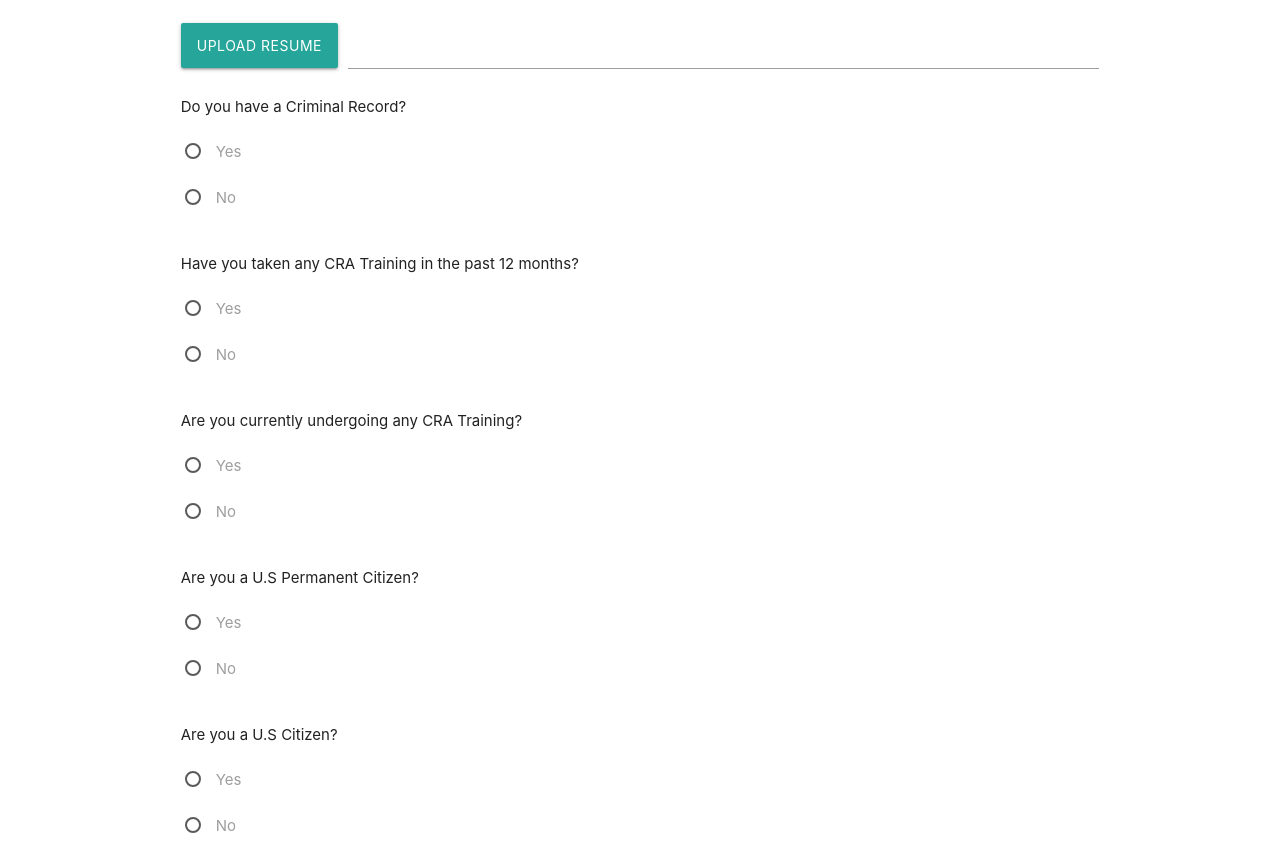
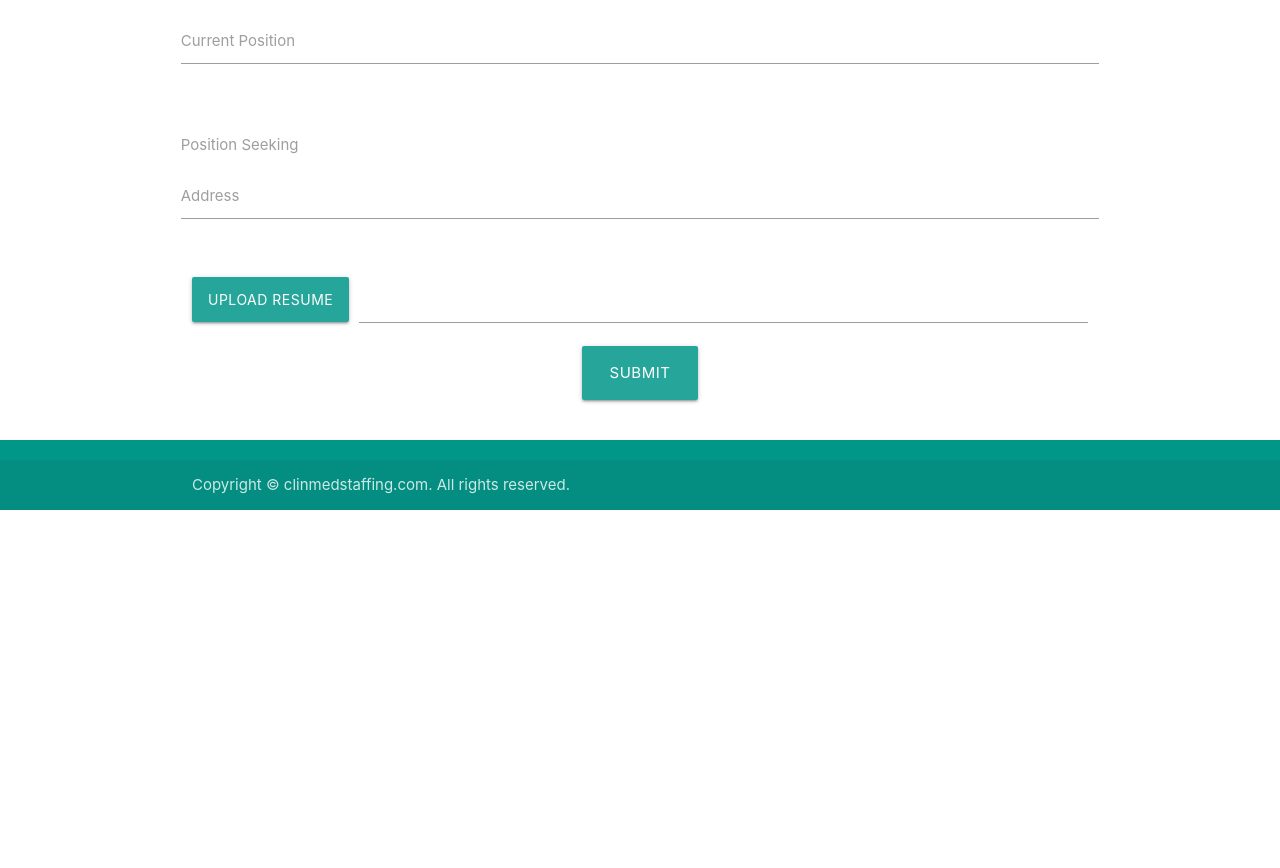
Before and after one commit to viclotana/bolaji52.github.io, a plain HTML site: page careers.html in a window 1280 px wide. Shown: the part 992-1860 px from the top of the page. After the commit the page ends 1502 px from the top, so only its background shows below. Drawn offline with nearby package versions, Linux system fonts and the light colour scheme.

Commit message:
last updates

```diff
--- a/careers.html
+++ b/careers.html
@@ -19,7 +19,7 @@
             <ul class="right hide-on-med-and-down">
               <li><a href="/index.html"><i class="teal-text material-icons left">home</i>Home</a></li>
               <li><a href="/index.html#about"><i class="teal-text material-icons left">group</i>About Us</a></li>
-              <li><a class="dropdown-trigger" href="/services.html" data-target="dropdown1"><i class="teal-text material-icons left">extension</i>Services</a></li>
+              <li><a class="dropdown-trigger1" href="/services.html" data-target="dropdown12"><i class="teal-text material-icons left">extension</i>Services</a></li>
               <li><a href="/index.html#contact"><i class="teal-text material-icons left">phone_iphone</i>Contact Us</a></li>
             </ul>
           </div>
@@ -84,6 +84,11 @@
                   <input id="email" type="email" class="validate">
                   <label for="email">Email</label>
                 </div>
+                <div class="row">
+                  <div class="input-field col s12">
+                    <input id="phone" type="tel" class="validate">
+                    <label for="phone">Phone</label>
+                  </div>
               </div>
                 <div class="row">
                 <div class="input-field col s12">
@@ -91,6 +96,31 @@
                   <label for="company">Company</label>
                 </div>
               </div>
+              <div class="row">
+                <div class="input-field col s12">
+                  <input id="position" type="text" class="validate">
+                  <label for="position">Current Position</label>
+                </div>
+              </div>
+              <div class="row">
+              <div class="input-field col s12">
+                <select>
+                  <option value="" disabled selected>Choose a prefered position</option>
+                  <option value="1">Clinical Project Management</option>
+                  <option value="2">SAS Statistical Programming</option>
+                  <option value="3">Clinical Data Management</option>
+                  <option value="1">EDC Developers</option>
+                  <option value="2">Biostatistics</option>
+                  <option value="3">Quality Assurance</option>
+                  <option value="1">Clinical Scientist</option>
+                  <option value="2">Medical Writer</option>
+                  <option value="3">Drug Safety</option>
+                  <option value="1">Clinical Trial Managers</option>
+                  <option value="2">Clinical Research Associates</option>
+                </select>
+                <label>Position Seeking </label>
+              </div>
+            </div>
              <div class="row">
                 <div class="input-field col s12">
                   <input id="address" type="text" class="validate">
@@ -106,81 +136,7 @@
                       <input class="file-path validate" type="text">
                     </div>
                   </div>
-              <div class="row">
-                 <p>Do you have a Criminal Record?</p>
-                 <p>
-                 <label>
-                 <input class="with-gap" name="group3" type="radio" />
-                 <span>Yes</span>
-                 </label>
-                 </p>
-                 <p>
-                 <label>
-                 <input class="with-gap" name="group3" type="radio" />
-                 <span>No</span>
-                 </label>
-                 </p>
-              </div>
-              <div class="row">
-                 <p>Have you taken any CRA Training in the past 12 months?</p>
-                 <p>
-                 <label>
-                 <input class="with-gap" name="group3" type="radio" />
-                 <span>Yes</span>
-                 </label>
-                 </p>
-                 <p>
-                 <label>
-                 <input class="with-gap" name="group3" type="radio" />
-                 <span>No</span>
-                 </label>
-                 </p>
-              </div>
-              <div class="row">
-                 <p>Are you currently undergoing any CRA Training?</p>
-                 <p>
-                 <label>
-                 <input class="with-gap" name="group3" type="radio" />
-                 <span>Yes</span>
-                 </label>
-                 </p>
-                 <p>
-                 <label>
-                 <input class="with-gap" name="group3" type="radio" />
-                 <span>No</span>
-                 </label>
-                 </p>
-              </div>
-              <div class="row">
-                 <p>Are you a U.S Permanent Citizen?</p>
-                 <p>
-                 <label>
-                 <input class="with-gap" name="group3" type="radio" />
-                 <span>Yes</span>
-                 </label>
-                 </p>
-                 <p>
-                 <label>
-                 <input class="with-gap" name="group3" type="radio" />
-                 <span>No</span>
-                 </label>
-                 </p>
-              </div>
-              <div class="row">
-                 <p>Are you a U.S Citizen?</p>
-                 <p>
-                 <label>
-                 <input class="with-gap" name="group3" type="radio" />
-                 <span>Yes</span>
-                 </label>
-                 </p>
-                 <p>
-                 <label>
-                 <input class="with-gap" name="group3" type="radio" />
-                 <span>No</span>
-                 </label>
-                 </p>
-              </div>
+                  <br>
                   <div class="row center">
                         <a href="#" id="download-button"
                          class="btn-large waves-effect waves-light teal lighten-1">Submit</a>
```
